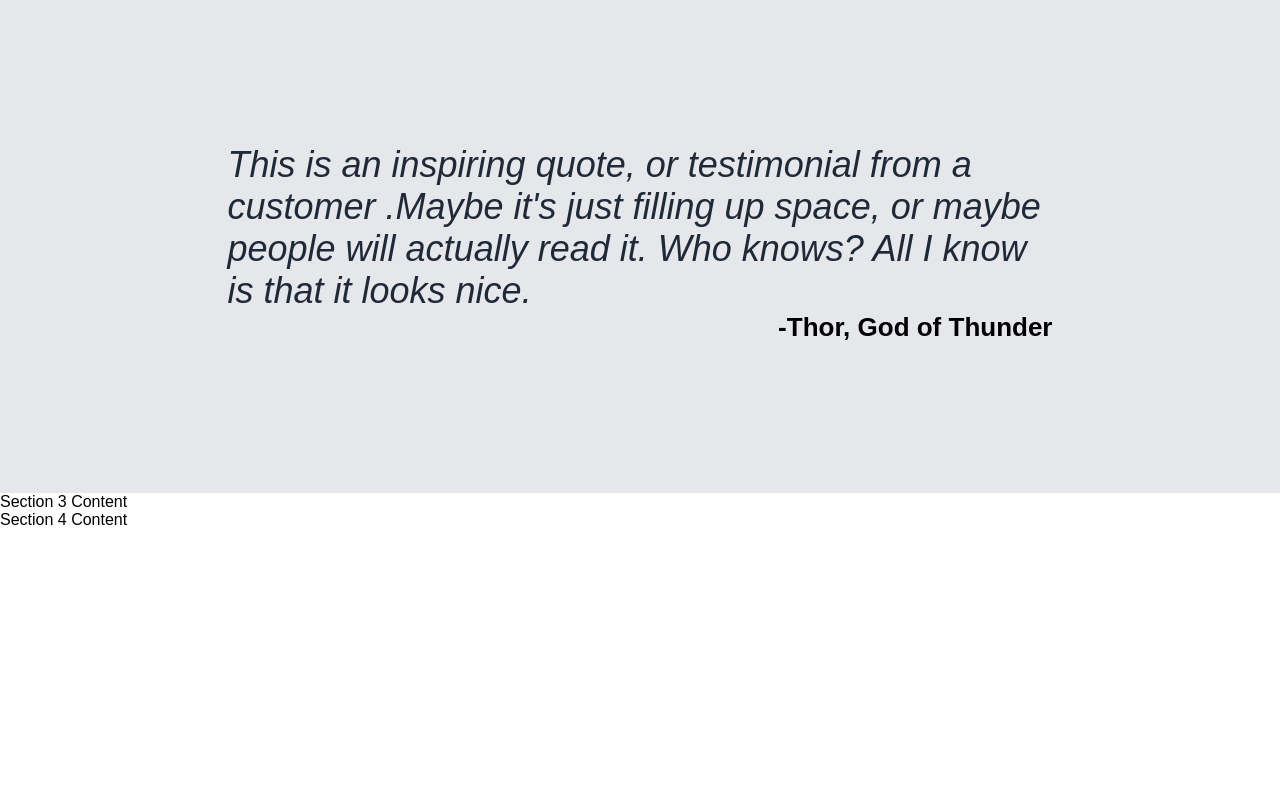
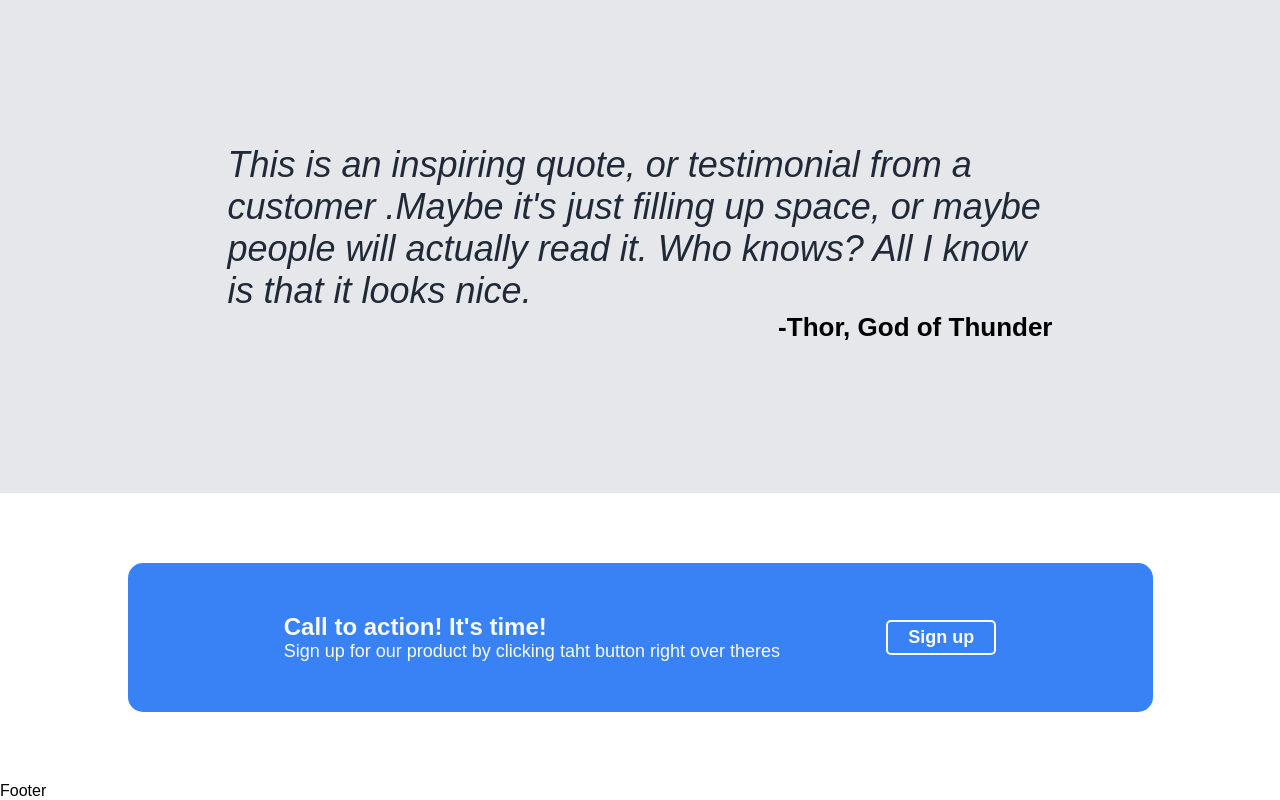
Before and after one commit to jostinj-n/landing-page, a plain HTML site: page index.html in a window 1280 px wide. Shown: the part 795-1595 px from the top of the page. Before the commit the page ends 1324 px from the top, so only its background shows below. Drawn offline with Linux system fonts and the light colour scheme.

Commit message:
Added the bottom section and styled it

```diff
--- a/index.html
+++ b/index.html
@@ -62,12 +62,21 @@
                 <p id="quote-name">-Thor, God of Thunder</p>
             </div>
         </div>
-        <div class="section">
-            Section 3 Content
+        <div class="bottom-section">
+            <div class="bottom-sign-up">
+                <div class="bottom-section-text">
+                    <p id="bottom-header">Call to action! It's time!</p>
+                    <p id="bottom-secondary">Sign up for our product by clicking taht button right over theres</p>
+                </div>
+                <div>
+                    <button id="bottom-sign-button">
+                        Sign up
+                    </button>
+                </div>
+            </div>
         </div>
         <div class="section">
-            Section 4 Content
-        </div>
+            Footer </div>
     </div>
 </body>
 
--- a/style.css
+++ b/style.css
@@ -125,7 +125,7 @@ ul {
 #quote {
     font-size: 36px;
     color: #1F2937;
-    font-weight: 100;
+    font-weight: lighter;
     font-style: italic;
 }
 
@@ -138,3 +138,39 @@ ul {
     font-size: 26px;
     text-align: right;
 }
+
+.bottom-sign-up{
+    background-color: #3882F6;
+    margin: 70px;
+    padding: 50px 50px;
+    border-radius: 15px;
+    display: flex;
+    justify-content: space-evenly;
+    width: 925px;
+    align-items: center;
+}
+
+.bottom-section{
+    display: flex;
+    justify-content: center;
+}
+
+#bottom-header{
+    font-size: 24px;
+    color: #f9faf8;
+    font-weight: 900;
+}
+#bottom-secondary{
+    font-size: 18px;
+    color: #f9faf8;
+}
+
+#bottom-sign-button{
+    background-color: transparent;
+    border: 2px solid #f9faf8;
+    color: #f9faf8;
+    font-size: 18px;
+    font-weight: bold;
+    padding: 5px 20px;
+    border-radius: 5px;
+}
```
